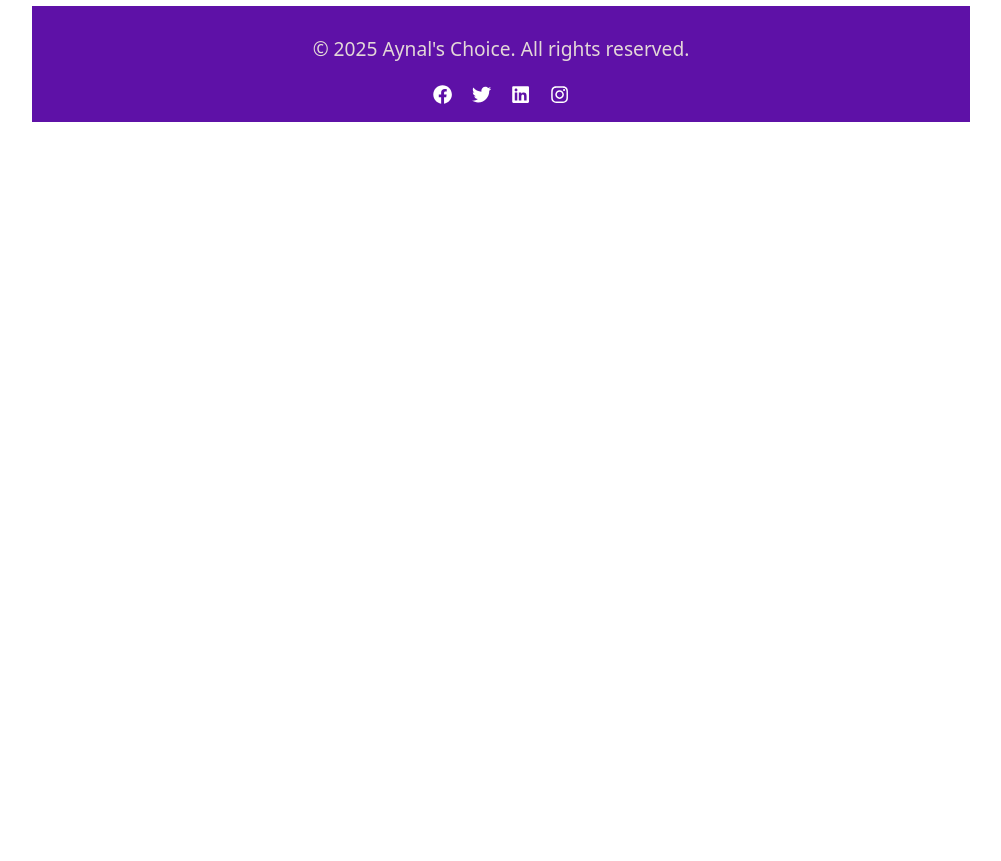
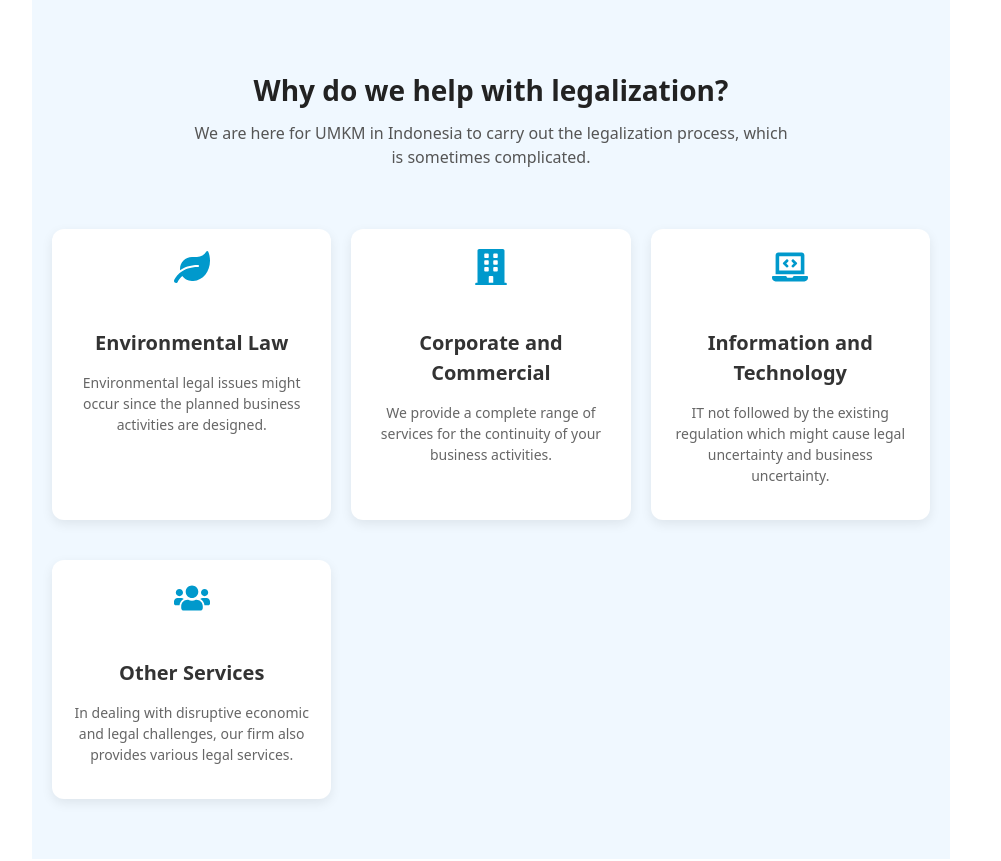
Before and after one commit to Aynal7411/react-project-1, a React app: page / in a window 1280 px wide. Shown: the part 1120-1981 px from the top of the page, without its empty margins (149-1150 px from the left). Before the commit the page ends 1254 px from the top, so only its background shows below. Built offline with nearby package versions, Linux system fonts and the light colour scheme; the HTML template or start-up script is replaced by a standard one.

Commit message:
service page added

```diff
--- a/src/App.jsx
+++ b/src/App.jsx
@@ -4,6 +4,8 @@ import './App.css'
 import Aynal from './components/Aynal';
 import Footer from './components/Footer';
 import Contact from "./components/Contact";
+import Services from './components/Services';
+
 function App() {
 
 
@@ -16,6 +18,7 @@ function App() {
         </div>
         <Aynal />
         <Contact />
+        <Services />
         <Footer />
     </>
   )
--- /dev/null
+++ b/src/components/Services.css
@@ -0,0 +1,56 @@
+.services-section {
+  background-color: #f0f8ff;
+  padding: 60px 20px;
+  text-align: center;
+}
+
+.services-header h2 {
+  font-size: 28px;
+  font-weight: bold;
+  margin-bottom: 10px;
+  color: #222;
+}
+
+.services-header p {
+  font-size: 16px;
+  color: #555;
+  max-width: 600px;
+  margin: 0 auto 40px;
+}
+
+.services-grid {
+  display: grid;
+  grid-template-columns: repeat(auto-fit, minmax(240px, 1fr));
+  gap: 20px;
+  justify-content: center;
+}
+
+.service-card {
+  background: #fff;
+  padding: 20px;
+  border-radius: 12px;
+  box-shadow: 0 4px 12px rgba(0, 0, 0, 0.08);
+  transition: transform 0.3s ease, box-shadow 0.3s ease;
+}
+
+.service-card:hover {
+  transform: translateY(-5px);
+  box-shadow: 0 6px 16px rgba(0, 0, 0, 0.12);
+}
+
+.service-icon {
+  font-size: 36px;
+  color: #0099cc;
+  margin-bottom: 15px;
+}
+
+.service-card h3 {
+  font-size: 20px;
+  margin-bottom: 10px;
+  color: #333;
+}
+
+.service-card p {
+  font-size: 14px;
+  color: #666;
+}
--- /dev/null
+++ b/src/components/Services.jsx
@@ -0,0 +1,55 @@
+import React from "react";
+import "./Services.css";
+import { FaLeaf, FaBuilding, FaLaptopCode, FaUsers } from "react-icons/fa";
+
+export default function Services() {
+  return (
+    <section className="services-section">
+      <div className="services-header">
+        <h2>Why do we help with legalization?</h2>
+        <p>
+          We are here for UMKM in Indonesia to carry out the legalization process,
+          which is sometimes complicated.
+        </p>
+      </div>
+
+      <div className="services-grid">
+        <div className="service-card">
+          <FaLeaf className="service-icon" />
+          <h3>Environmental Law</h3>
+          <p>
+            Environmental legal issues might occur since the planned business
+            activities are designed.
+          </p>
+        </div>
+
+        <div className="service-card">
+          <FaBuilding className="service-icon" />
+          <h3>Corporate and Commercial</h3>
+          <p>
+            We provide a complete range of services for the continuity of your
+            business activities.
+          </p>
+        </div>
+
+        <div className="service-card">
+          <FaLaptopCode className="service-icon" />
+          <h3>Information and Technology</h3>
+          <p>
+            IT not followed by the existing regulation which might cause legal
+            uncertainty and business uncertainty.
+          </p>
+        </div>
+
+        <div className="service-card">
+          <FaUsers className="service-icon" />
+          <h3>Other Services</h3>
+          <p>
+            In dealing with disruptive economic and legal challenges, our firm also
+            provides various legal services.
+          </p>
+        </div>
+      </div>
+    </section>
+  );
+}
```
